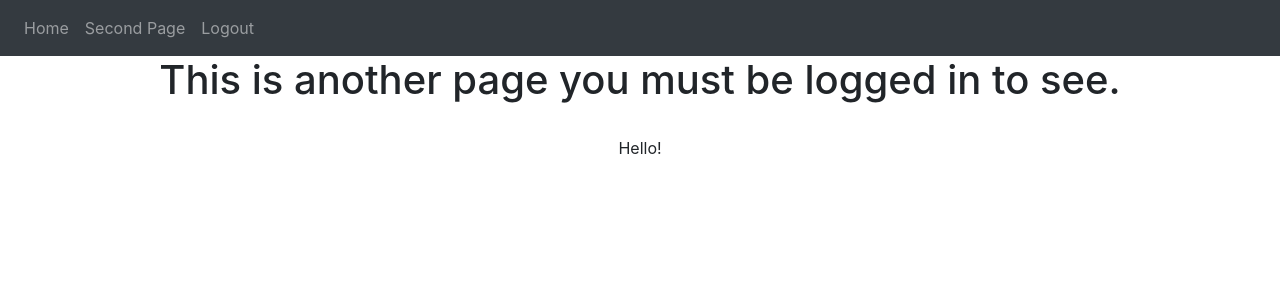
After one commit to FreeWheels007/henonLogin, a Flask app: page /second in a window 1280 px wide. The commit adds this page. Shown: the top 300 px of the page. Run offline with Flask 2, Linux system fonts and the light colour scheme; the visitor is signed in with stand-in values (Sample User, id 1); some libraries are stand-ins or nearby versions.

Commit message:
added extra page and adjusted frontend

```diff
--- a/website/__init__.py
+++ b/website/__init__.py
@@ -26,4 +26,4 @@ from .views import views
 from .auth import auth
 
 app.register_blueprint(views, url_prefix='/')
-app.register_blueprint(auth, url_prefix='/')
+app.register_blueprint(auth, url_prefix='/auth/')
--- a/website/templates/base.html
+++ b/website/templates/base.html
@@ -31,11 +31,11 @@
       <div class="collapse navbar-collapse" id="navbar">
         <div class="navbar-nav">
           {% if user %}
-          <a class="nav-item nav-link" id="home" href="/">Home</a>
-          <a class="nav-item nav-link" id="logout" href="/logout">Logout</a>
+          <a class="nav-item nav-link" id="home" href="/home">Home</a>
+          <a class="nav-item nav-link" id="home" href="/second">Second Page</a>
+          <a class="nav-item nav-link" id="logout" href="/auth/logout">Logout</a>
           {% else %}
-          <a class="nav-item nav-link" id="login" href="/login">Login</a>
-          <a class="nav-item nav-link" id="signUp" href="/">Sign Up</a>
+          <a class="nav-item nav-link" id="login" href="/auth/login">Login or Sign Up</a>
           {% endif %}
         </div>
       </div>
@@ -44,5 +44,22 @@
     <div>
       {% block content %}{% endblock %}
     </div>
+
+    <!-- Bootstrap scripts -->
+    <script
+      src="https://code.jquery.com/jquery-3.2.1.slim.min.js"
+      integrity="sha384-KJ3o2DKtIkvYIK3UENzmM7KCkRr/rE9/Qpg6aAZGJwFDMVNA/GpGFF93hXpG5KkN"
+      crossorigin="anonymous"
+    ></script>
+    <script
+      src="https://cdnjs.cloudflare.com/ajax/libs/popper.js/1.12.9/umd/popper.min.js"
+      integrity="sha384-ApNbgh9B+Y1QKtv3Rn7W3mgPxhU9K/ScQsAP7hUibX39j7fakFPskvXusvfa0b4Q"
+      crossorigin="anonymous"
+    ></script>
+    <script
+      src="https://maxcdn.bootstrapcdn.com/bootstrap/4.0.0/js/bootstrap.min.js"
+      integrity="sha384-JZR6Spejh4U02d8jOt6vLEHfe/JQGiRRSQQxSfFWpi1MquVdAyjUar5+76PVCmYl"
+      crossorigin="anonymous"
+    ></script>
   </body>
 </html>
--- a/website/templates/guest.html
+++ b/website/templates/guest.html
@@ -2,5 +2,5 @@
 {% block title %}Guest Home{% endblock %}
 
 {% block content %}
-<h1 align="center">Welcome to Henon! Please sign in.</h1>
+<h1 align="center">Welcome to H&eacutenon! Please sign in.</h1>
 {% endblock %}
--- a/website/templates/home.html
+++ b/website/templates/home.html
@@ -1,8 +1,8 @@
 {% extends "base.html" %}
-{% block title %}Guest Home{% endblock %}
+{% block title %}Home{% endblock %}
 
 {% block content %}
 <h1 align="center">Welcome back {{user.userinfo.nickname}}!</h1>
 <br />
-<p>We missed you... please don't leave!!</p>
+<p align="center">This is your main home page!</p>
 {% endblock %}
--- /dev/null
+++ b/website/templates/second_page.html
@@ -0,0 +1,8 @@
+{% extends "base.html" %}
+{% block title %}Second page{% endblock %}
+
+{% block content %}
+<h1 align="center">This is another page you must be logged in to see.</h1>
+<br />
+<p align="center">Hello!</p>
+{% endblock %}
--- a/website/views.py
+++ b/website/views.py
@@ -13,6 +13,7 @@ def loggedin_required(function):
 		else:
 			return redirect(url_for('views.guest'))
 
+	wrapper.__name__ = function.__name__
 	return wrapper
 
 
@@ -28,3 +29,10 @@ def guest():
 def home():
 	user = session.get('user')
 	return render_template('home.html', user=user)
+
+
+@views.route('/second')
+@loggedin_required
+def second():
+	user = session.get('user')
+	return render_template('second_page.html', user=user)
```
